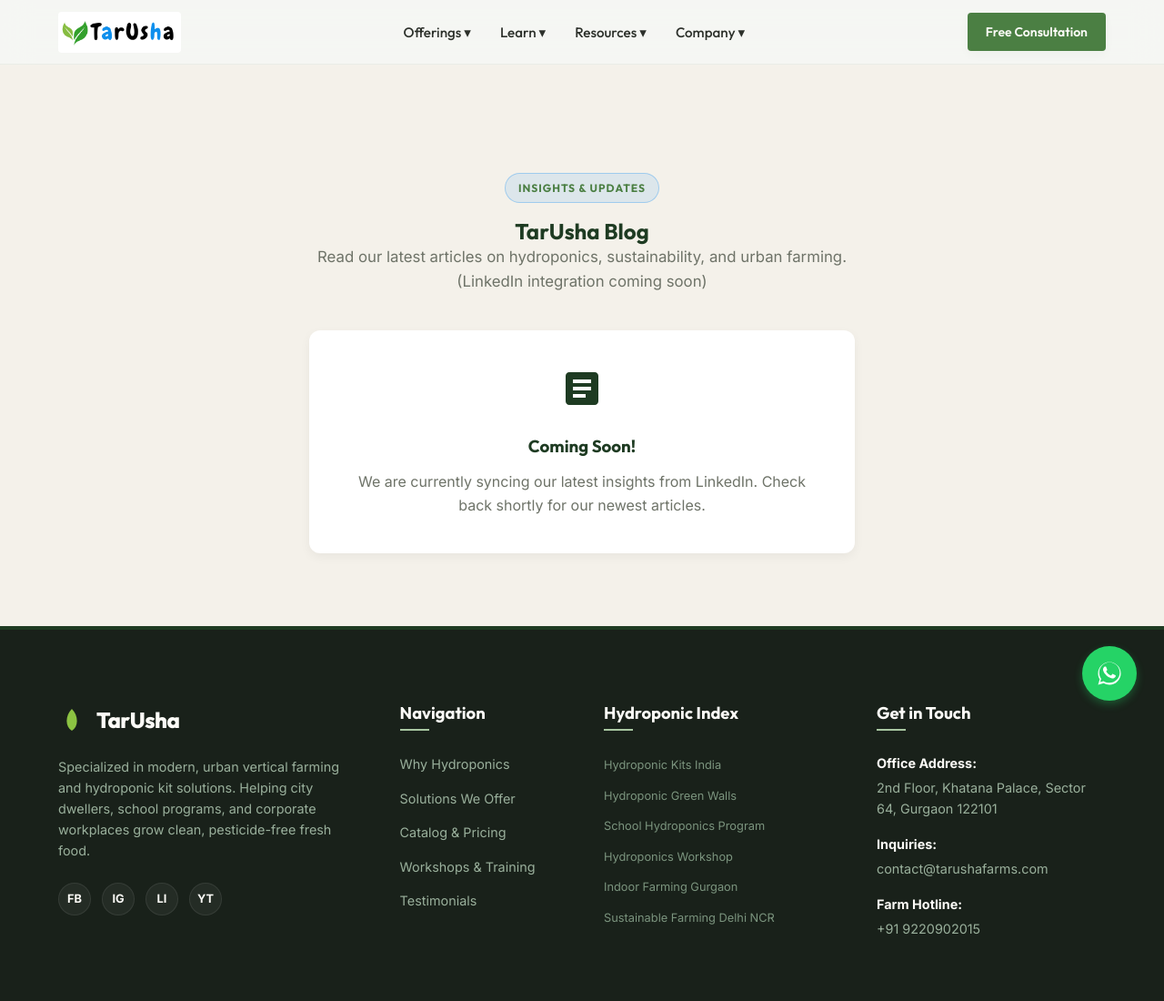
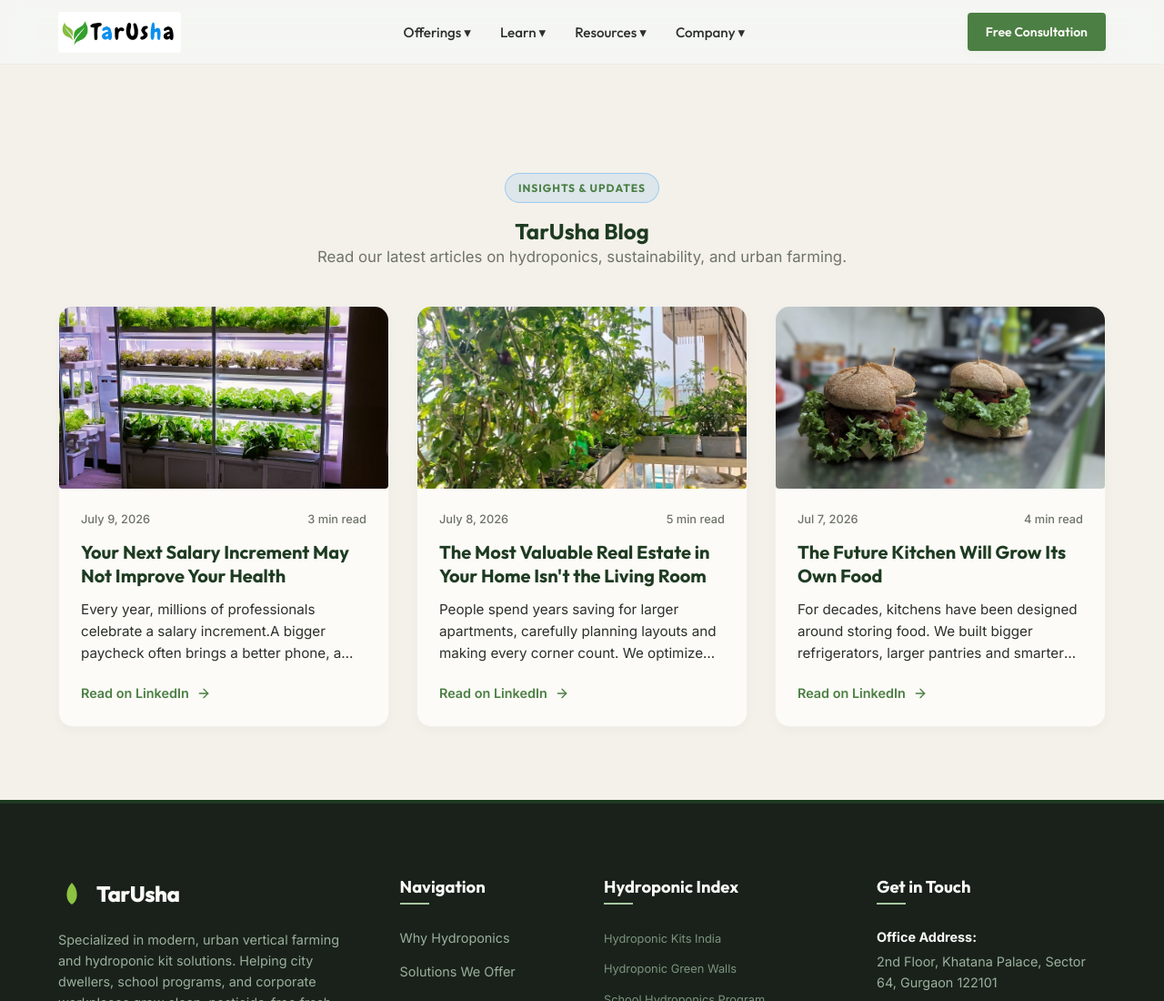
Before and after one commit to heema-at-tarusha/tarusha-farms, a plain HTML site: page blog.html in a window 1280 px wide. Shown: the top 1100 px of the page at 91% size. Drawn offline with Linux system fonts and the light colour scheme.

Commit message:
updated the blog integration

```diff
--- a/blog.html
+++ b/blog.html
@@ -13,7 +13,7 @@
     <meta name="viewport" content="width=device-width, initial-scale=1.0">
 
     <!-- Premium SEO Metadata -->
-    <title>TarUsha | Hydroponics Gurgaon & Vertical Gardens</title>
+    <title>TarUsha | Blog & Updates</title>
     <meta name="description" content="TarUsha provides the best hydroponics in Gurgaon. We build vertical gardens, offer hydroponic training in Gurgaon, and help you grow fresh hydroponic produce in Gurgaon.">
     <meta name="keywords" content="Hydroponics India, Hydroponic Kits India, Hydroponic Green Walls, Hydroponics Gurgaon, Hydroponics Delhi NCR, fresh hydroponic produce Gurgaon, vertical garden Gurgaon, hydroponic training Gurgaon, Indoor Farming, Sustainable Farming, Corporate Green Walls, School Hydroponics Program, Hydroponics Workshop, Vertical Farming">
     <meta name="author" content="TarUsha">
@@ -160,72 +160,70 @@
     <!-- Main Dynamic Container -->
     <div id="landing-page-view">
         <main>
-
             <section class="blog-section" id="blog" style="padding: 120px 0 80px; text-align: center; min-height: 60vh;">
                 <div class="container">
                     <span class="badge">Insights & Updates</span>
                     <h2>TarUsha Blog</h2>
-                    <p class="section-subtitle" style="max-width: 600px; margin: 0 auto 40px;">Read our latest articles on hydroponics, sustainability, and urban farming. (LinkedIn integration coming soon)</p>
-                    <div style="background: white; border-radius: 12px; padding: 40px; box-shadow: 0 4px 12px rgba(0,0,0,0.05); max-width: 600px; margin: 0 auto;">
-                        <svg viewBox="0 0 24 24" width="48" height="48" fill="var(--primary)" style="margin-bottom: 20px;"><path d="M19 3H5c-1.1 0-2 .9-2 2v14c0 1.1.9 2 2 2h14c1.1 0 2-.9 2-2V5c0-1.1-.9-2-2-2zm-5 14H7v-2h7v2zm3-4H7v-2h10v2zm0-4H7V7h10v2z"/></svg>
-                        <h3 style="margin-bottom: 15px;">Coming Soon!</h3>
-                        <p style="color: var(--text-muted);">We are currently syncing our latest insights from LinkedIn. Check back shortly for our newest articles.</p>
+                    <p class="section-subtitle" style="max-width: 600px; margin: 0 auto 40px;">Read our latest articles on hydroponics, sustainability, and urban farming.</p>
+
+                    <div class="blog-grid" id="blog-grid">
+                        <div class="blog-status-msg">Loading articles...</div>
                     </div>
                 </div>
             </section>
-
-</main>
+        </main>
     </div>
 
 
+    <!-- Blog Rendering Script -->
+    <script src="app.js"></script>
+    <script src="blog_data.js"></script>
+    <script>
+    document.addEventListener('DOMContentLoaded', () => {
+        const blogGrid = document.getElementById('blog-grid');
+        if (!blogGrid) return;
 
-    <!-- Sticky Mobile CTA Strip -->
-    <div class="mobile-sticky-cta-strip">
-        <a href="about.html#consultation" class="btn btn-primary btn-block">Book Free Consultation</a>
-    </div>
+        try {
+            blogGrid.innerHTML = ''; // clear loading message
 
-    <!-- WhatsApp Chat Widget -->
-    <div class="whatsapp-widget-container">
-        <!-- Chat Box (Hidden by default) -->
-        <div class="whatsapp-chat-box" id="whatsapp-chat-box">
-            <div class="wa-header">
-                <div class="wa-avatar">
-                    <svg class="logo-icon" xmlns="http://www.w3.org/2000/svg" viewBox="0 0 100 100" width="24" height="24">
-                        <path d="M50 10 C25 35 25 75 50 90 C75 75 75 35 50 10 Z" fill="#ffffff"/>
-                    </svg>
-                </div>
-                <div class="wa-info">
-                    <h4>TarUsha Support</h4>
-                    <p>Typically replies in minutes</p>
-                </div>
-                <button class="wa-close" id="wa-close-btn">&times;</button>
-            </div>
-            <div class="wa-body">
-                <div class="wa-message wa-received">
-                    <p>Hi there! 👋</p>
-                    <p>How can we help you grow today?</p>
-                    <span class="wa-time">Just now</span>
-                </div>
-            </div>
-            <div class="wa-footer">
-                <input type="text" id="wa-message-input" placeholder="Type a message..." />
-                <button id="wa-send-btn" aria-label="Send Message">
-                    <svg viewBox="0 0 24 24" fill="currentColor" width="20" height="20">
-                        <path d="M2.01 21L23 12 2.01 3 2 10l15 2-15 2z"/>
-                    </svg>
-                </button>
-            </div>
-        </div>
+            if (typeof blogArticles === 'undefined' || !blogArticles || blogArticles.length === 0) {
+                blogGrid.innerHTML = '<div class="blog-status-msg">No articles published yet. Check back soon!</div>';
+                return;
+            }
 
-        <!-- Floating Button -->
-        <button class="floating-whatsapp-btn" id="wa-toggle-btn" aria-label="Chat on WhatsApp">
-            <svg viewBox="0 0 24 24" fill="currentColor" width="30" height="30">
-                <path d="M12.012 2C6.48 2 2 6.48 2 12.01c0 1.91.536 3.69 1.464 5.23L2 22l4.91-1.42A9.914 9.914 0 0 0 12.012 22c5.53 0 10.01-4.48 10.01-10.01C22.022 6.48 17.542 2 12.012 2zm0 18.23c-1.74 0-3.41-.45-4.89-1.32l-.35-.2-2.91.84.86-2.84-.23-.37c-.96-1.53-1.47-3.32-1.47-5.2 0-4.98 4.05-9.03 9.03-9.03 4.98 0 9.03 4.05 9.03 9.03.01 4.98-4.04 9.03-9.02 9.03zm5.02-6.84c-.27-.13-1.62-.8-1.87-.89-.25-.09-.43-.13-.61.13-.18.27-.72.89-.88 1.07-.16.18-.33.2-.6.07a7.588 7.588 0 0 1-2.22-1.37c-.85-.75-1.42-1.68-1.59-1.97-.16-.27-.02-.42.12-.55.12-.12.27-.3.4-.46.13-.16.18-.27.27-.45.09-.18.04-.33-.02-.46-.07-.13-.61-1.47-.84-2-.22-.53-.45-.46-.61-.47-.16-.01-.34-.01-.52-.01-.18 0-.48.07-.73.34-.25.27-.96.94-.96 2.29s.98 2.66 1.12 2.84c.14.18 1.93 2.95 4.67 4.13.65.28 1.16.45 1.56.57.66.21 1.25.18 1.73.11.53-.08 1.62-.66 1.85-1.3.23-.63.23-1.18.16-1.3-.07-.12-.25-.19-.52-.32z"/>
-            </svg>
-        </button>
-    </div>
+            blogArticles.forEach(article => {
+                const card = document.createElement('div');
+                card.className = 'blog-card';
+                card.innerHTML = `
+                    <div class="blog-img-container">
+                        <img src="${article.imageUrl}" alt="${article.title}" onerror="this.src='assets/kit-family.jpg'">
+                    </div>
+                    <div class="blog-content">
+                        <div class="blog-meta">
+                            <span>${article.date}</span>
+                            <span>${article.readTime}</span>
+                        </div>
+                        <h3 class="blog-title">${article.title}</h3>
+                        <p class="blog-snippet">${article.snippet}</p>
+                        <a href="${article.url}" target="_blank" rel="noopener noreferrer" class="blog-read-more">
+                            Read on LinkedIn
+                            <svg width="16" height="16" viewBox="0 0 24 24" fill="none" stroke="currentColor" stroke-width="2" stroke-linecap="round" stroke-linejoin="round">
+                                <line x1="5" y1="12" x2="19" y2="12"></line>
+                                <polyline points="12 5 19 12 12 19"></polyline>
+                            </svg>
+                        </a>
+                    </div>
+                `;
+                blogGrid.appendChild(card);
+            });
+        } catch (error) {
+            console.error('Error loading blog:', error);
+            blogGrid.innerHTML = '<div class="blog-status-msg">Oops! We had trouble loading the articles. Please try again later.</div>';
+        }
+    });
+    </script>
 
-    <!-- Contact & Footer Section -->
+<!-- Contact & Footer Section -->
     <footer class="site-footer" id="contact">
         <div class="container footer-main-grid">
 
--- /dev/null
+++ b/blog_data.js
@@ -0,0 +1,30 @@
+const blogArticles = [
+  {
+    "id": 1,
+    "title": "Your Next Salary Increment May Not Improve Your Health",
+    "snippet": "Every year, millions of professionals celebrate a salary increment.A bigger paycheck often brings a better phone, a newer car, a larger home or another subscription that promises convenience.Yet there is one thing that doesn't automatically improve with income.",
+    "url": "https://www.linkedin.com/pulse/your-next-salary-increment-may-improve-health-heema-hemant-kumar-ekpjc/",
+    "imageUrl": "assets/blog/1.jpeg",
+    "date": "July 9, 2026",
+    "readTime": "3 min read"
+  },
+  {
+    "id": 2,
+    "title": "The Most Valuable Real Estate in Your Home Isn't the Living Room",
+    "snippet": "People spend years saving for larger apartments, carefully planning layouts and making every corner count. We optimize storage, invest in multifunctional furniture and look for ways to maximize comfort in limited spaces.",
+    "url": "https://www.linkedin.com/pulse/most-valuable-real-estate-your-home-isnt-living-room-hemant-kumar-l03tc/",
+    "imageUrl": "assets/blog/2.jpeg",
+    "date": "July 8, 2026",
+    "readTime": "5 min read"
+  },
+  {
+    "id": 3,
+    "title": "The Future Kitchen Will Grow Its Own Food",
+    "snippet": "For decades, kitchens have been designed around storing food. We built bigger refrigerators, larger pantries and smarter storage solutions to keep groceries fresh for as long as possible.But what if the next generation of kitchens wasn't designed to store food?",
+    "url": "https://www.linkedin.com/pulse/future-kitchen-grow-its-own-food-heema-hemant-kumar-rvgxc/?trackingId=NRXrYOymR4eKVe9ZVD1ekA%3D%3D",
+    "imageUrl": "assets/blog/3.jpg",
+    "date": "Jul 7, 2026",
+    "readTime": "4 min read"
+  }
+]
+;
--- a/styles.css
+++ b/styles.css
@@ -2004,3 +2004,114 @@
     .subsidy-certificate .breakdown { gap: 24px; flex-direction: column; }
     .subsidy-table-wrapper { overflow-x: auto; }
 }
+
+
+/* LinkedIn Blog Integration Styles */
+.blog-grid {
+    display: grid;
+    grid-template-columns: repeat(auto-fill, minmax(320px, 1fr));
+    gap: 30px;
+    margin-top: 40px;
+}
+
+.blog-card {
+    background-color: var(--white);
+    border-radius: var(--radius-lg);
+    overflow: hidden;
+    box-shadow: var(--shadow-sm);
+    transition: all 0.3s ease;
+    border: 1px solid rgba(30, 63, 32, 0.05);
+    display: flex;
+    flex-direction: column;
+    text-align: left;
+}
+
+.blog-card:hover {
+    transform: translateY(-5px);
+    box-shadow: var(--shadow-md);
+    border-color: var(--accent);
+}
+
+.blog-img-container {
+    width: 100%;
+    height: 200px;
+    overflow: hidden;
+    position: relative;
+    background-color: var(--bg-light);
+}
+
+.blog-img-container img {
+    width: 100%;
+    height: 100%;
+    object-fit: cover;
+    transition: transform 0.5s ease;
+}
+
+.blog-card:hover .blog-img-container img {
+    transform: scale(1.05);
+}
+
+.blog-content {
+    padding: 24px;
+    display: flex;
+    flex-direction: column;
+    flex-grow: 1;
+}
+
+.blog-meta {
+    display: flex;
+    justify-content: space-between;
+    font-size: 0.8rem;
+    color: var(--text-muted);
+    margin-bottom: 12px;
+    font-weight: 500;
+}
+
+.blog-title {
+    font-size: 1.25rem;
+    font-family: var(--font-headings);
+    color: var(--primary);
+    margin-bottom: 12px;
+    line-height: 1.3;
+}
+
+.blog-snippet {
+    font-size: 0.95rem;
+    color: var(--text-dark);
+    margin-bottom: 20px;
+    flex-grow: 1;
+    line-height: 1.6;
+    display: -webkit-box;
+    -webkit-line-clamp: 3;
+    -webkit-box-orient: vertical;
+    overflow: hidden;
+}
+
+.blog-read-more {
+    display: inline-flex;
+    align-items: center;
+    gap: 8px;
+    color: var(--brand-blue);
+    font-weight: 600;
+    font-size: 0.9rem;
+    margin-top: auto;
+}
+
+.blog-read-more svg {
+    transition: transform 0.2s;
+}
+
+.blog-card:hover .blog-read-more svg {
+    transform: translateX(4px);
+}
+
+/* Error/Loading State */
+.blog-status-msg {
+    grid-column: 1 / -1;
+    text-align: center;
+    padding: 60px 20px;
+    background: var(--white);
+    border-radius: var(--radius-lg);
+    border: 1px dashed var(--accent);
+    color: var(--text-muted);
+}
```
Also changed, not shown: add_blog_css.js (added, +123 -0 lines), blog.json (added, +29 -0 lines), fix_cors_blog.js (added, +82 -0 lines), rebuild_blog.js (added, +96 -0 lines), update_blog_html.js (added, +78 -0 lines), assets/blog/1.jpeg (added), assets/blog/2.jpeg (added), assets/blog/3.jpg (added).
